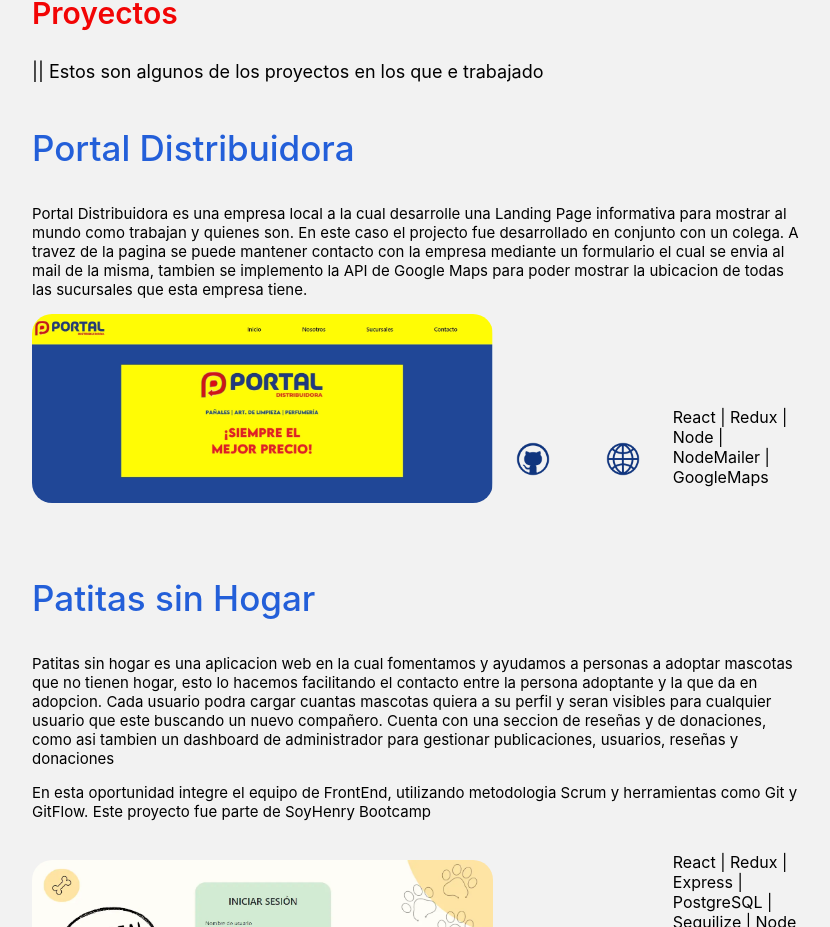
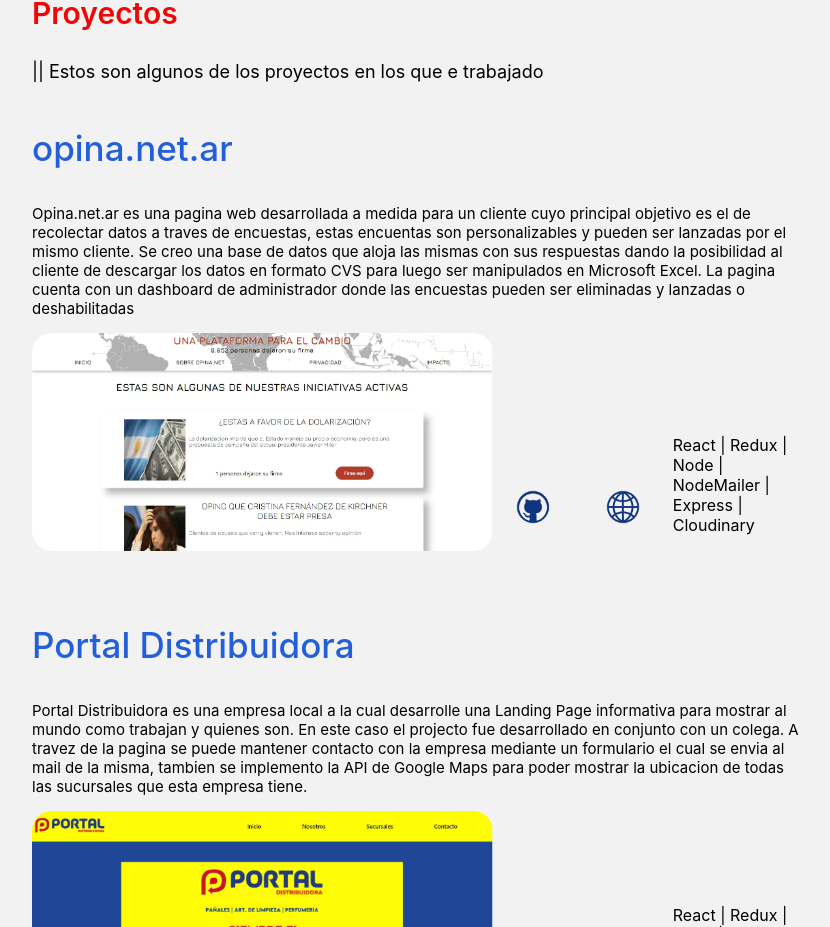
Before and after one commit to RieraAndres/Portfolio, a React (Create React App) app in the folder Client/: page / in a window 1280 px wide. Shown: the part 1218-2145 px from the top of the page, without its empty margins (224-1054 px from the left). Built offline with nearby package versions, Linux system fonts and the light colour scheme.

Commit message:
Proyecto opina

```diff
--- a/Client/src/Components/Proyects/Proyects.jsx
+++ b/Client/src/Components/Proyects/Proyects.jsx
@@ -3,6 +3,7 @@ import {  useSelector } from "react-redux";
 import HenryFoods from "../../Assets/Proyectos/HenryFoods.webp"
 import PatitasSinHogar from "../../Assets/Proyectos/PatitasSinHogar.webp"
 import PortalDistribuidora from "../../Assets/Proyectos/PortalDistribuidora.webp"
+import Opina from "../../Assets/Proyectos/Opina.webp"
 import LogoGitHubLight from "../../Assets/Logo/LogoGitHubLight.png"
 import LogoGitHubDark from "../../Assets/Logo/LogoGitHubDark.png"
 import LogoNetLight from "../../Assets/Logo/LogoNetLight.png"
@@ -32,7 +33,7 @@ function Proyects() {
     };
 
     const handleScroll = () => {
-      if (containerRef.current && isInViewport(containerRef.current, 1000)) {
+      if (containerRef.current && isInViewport(containerRef.current, 1800)) {
         setIsVisible(true);
       }
     };
@@ -61,6 +62,17 @@ function Proyects() {
       <div className={styles.titleContainer}>
         <p className={Dark ? styles.titleDark : styles.titleLight}>{Language ? "Projects" : "Proyectos"}</p>
         <p className={Dark ? styles.subTitleDark : styles.subTitleLight}>{Language ? "|| This are some projects where I worked" : "|| Estos son algunos de los proyectos en los que e trabajado"}</p>
+      </div>
+      <div className={styles.proyecto}>
+        <p className={styles.proyectTitle}>opina.net.ar</p>
+        <p className={Dark ? styles.proyectDescriptionDark : styles.proyectDescriptionLight}>{Language ? "Opina.net.ar is a website developed for a client who main objetive is to collect information through surveys. A database was developed to save the surveys and answers with the posibility to download the data in CVS format in order to manage the information through Microsoft Excel. Surveys can be launch by the client and can be managed in the admin dashboard available on the website" : "Opina.net.ar es una pagina web desarrollada a medida para un cliente cuyo principal objetivo es el de recolectar datos a traves de encuestas, estas encuentas son personalizables y pueden ser lanzadas por el mismo cliente. Se creo una base de datos que aloja las mismas con sus respuestas dando la posibilidad al cliente de descargar los datos en formato CVS para luego ser manipulados en Microsoft Excel. La pagina cuenta con un dashboard de administrador donde las encuestas pueden ser eliminadas y lanzadas o deshabilitadas"}
+        </p>
+        <div className={styles.imgAndLogo}>
+            <img src={Opina} alt="" className={styles.proyectImg}></img>
+            <a href="https://github.com/RieraAndres/opina.com" target="_blank" rel="noopener noreferrer"><img src={Dark ? LogoGitHubDark : LogoGitHubLight} alt="" className={styles.logo}></img></a>
+            <a href="https://www.opina.net.ar/" target="_blank" rel="noopener noreferrer"><img src={Dark ? LogoNetDark : LogoNetLight} alt="" className={styles.logo}></img></a>
+            <p className={Dark ? styles.techDark : styles.techLight}>React | Redux | Node | NodeMailer | Express | Cloudinary</p>
+        </div>
       </div>
       <div className={styles.proyecto}>
         <p className={styles.proyectTitle}>Portal Distribuidora</p>
```
Also changed, not shown: Client/src/Assets/Proyectos/Opina.webp (added).
